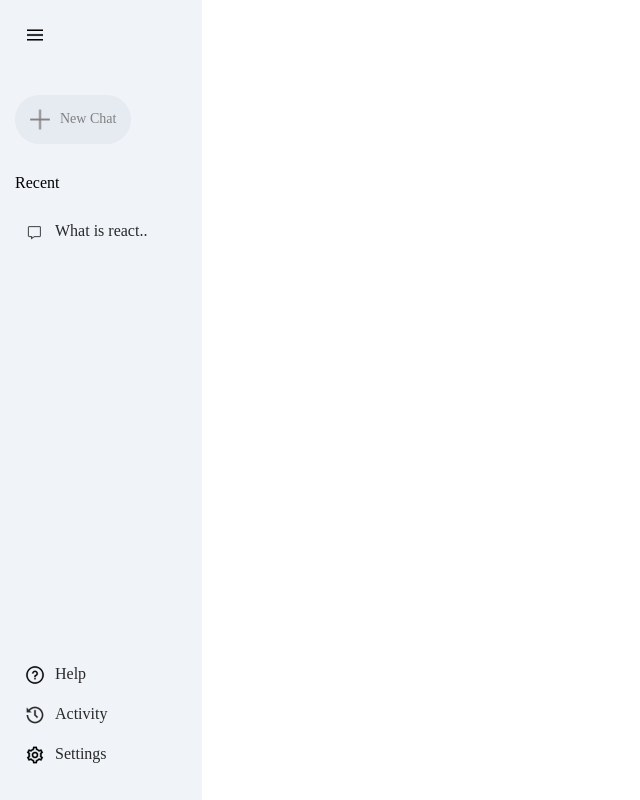
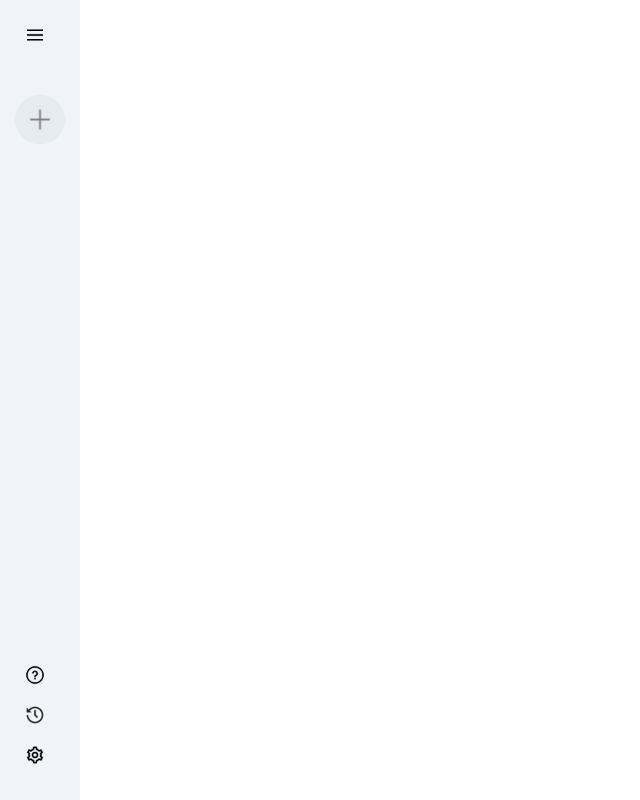
Before and after one commit to fmfahath/google-gemini, a React (Vite) app: page / in a window 1280 px wide. Shown: the whole page, without its empty margins (0-640 px from the left). Built offline with nearby package versions, Linux system fonts and the light colour scheme.

Commit message:
frontend -- sidebar menu show/hide state created

```diff
--- a/src/components/sidebar/Sidebar.jsx
+++ b/src/components/sidebar/Sidebar.jsx
@@ -1,38 +1,42 @@
-import React from 'react'
+import React, { useState } from 'react'
 import './sidebar.css'
 import { assets } from '../../assets/assets'
 
 
 const Sidebar = () => {
+
+    const [extended, setExtended] = useState(false)
+
     return (
         <div className='sidebar'>
             <div className="top">
-                <img src={assets.menu_icon} alt="" className="menu" />
+                <img onClick={() => setExtended(prev => !prev)} src={assets.menu_icon} alt="" className="menu" />
                 <div className="new-chat">
                     <img src={assets.plus_icon} alt="" />
-                    <p>New Chat</p>
+                    {extended ? <p>New Chat</p> : null}
                 </div>
+                {extended ?
                     <div className="recent">
                         <p className="recent-title">Recent</p>
                         <div className="recent-entry">
                             <img src={assets.message_icon} alt="" />
                             <p>What is react..</p>
                         </div>
-                </div>
+                    </div> : null}
             </div>
 
             <div className="bottom">
                 <div className="bottom-item recent-entry">
                     <img src={assets.question_icon} alt="" />
-                    <p>Help</p>
+                    {extended ? <p>Help</p> : null}
                 </div>
                 <div className="bottom-item recent-entry">
                     <img src={assets.history_icon} alt="" />
-                    <p>Activity</p>
+                    {extended ? <p>History</p> : null}
                 </div>
                 <div className="bottom-item recent-entry">
                     <img src={assets.setting_icon} alt="" />
-                    <p>Settings</p>
+                    {extended ? <p>Settings</p> : null}
                 </div>
             </div>
         </div>
```
Lines whose indentation alone changed are shown as unchanged.
